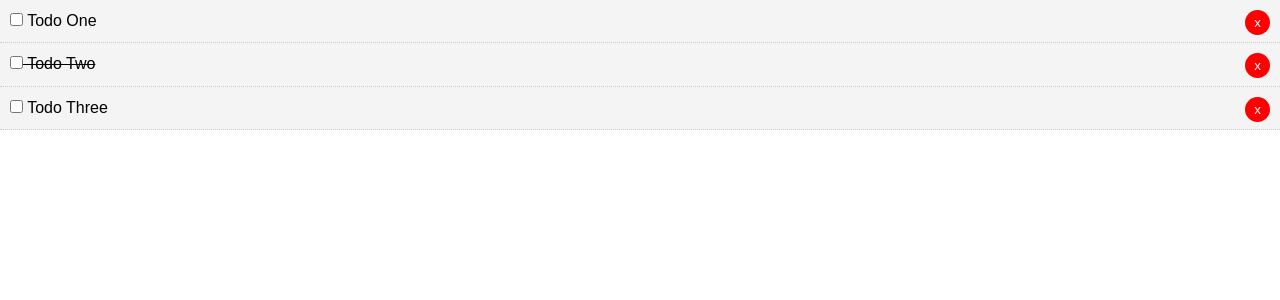
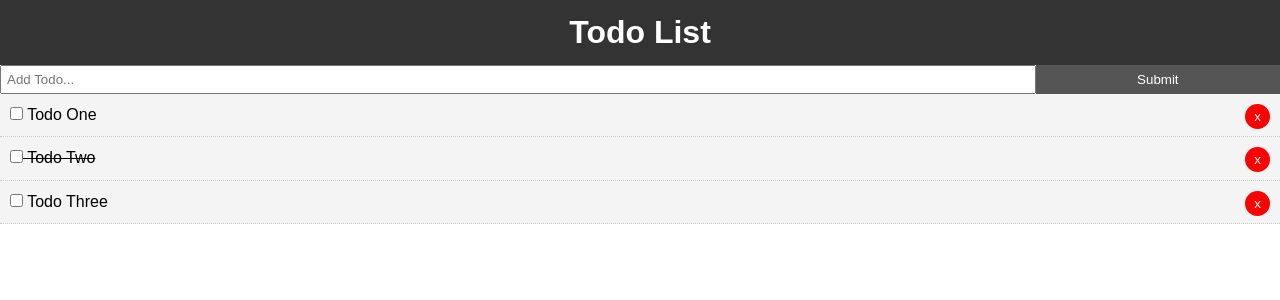
Before and after one commit to kburakozdemir/vue-js-crash-course, a Vue app: page / in a window 1280 px wide. Shown: the top 300 px of the page. Built offline with nearby package versions, Linux system fonts and the light colour scheme.

Commit message:
Add Todo item

```diff
--- a/package.json
+++ b/package.json
@@ -9,6 +9,7 @@
   },
   "dependencies": {
     "core-js": "^3.6.5",
+    "uuid": "^8.3.1",
     "vue": "^2.6.11"
   },
   "devDependencies": {
--- a/src/App.vue
+++ b/src/App.vue
@@ -1,16 +1,22 @@
 <template>
   <div id="app">
+    <Header />
+    <AddTodo v-on:add-todo="addTodo" />
     <Todos v-bind:todos="todos" v-on:del-todo="deleteTodo" />
   </div>
 </template>
 
 <script>
+import Header from "./components/layout/Header";
 import Todos from "./components/Todos";
+import AddTodo from "./components/AddTodo";
 
 export default {
   name: "App",
   components: {
+    Header,
     Todos,
+    AddTodo,
   },
   data() {
     return {
@@ -36,7 +42,10 @@
   },
   methods: {
     deleteTodo(id) {
-      this.todos = this.todos.filter(todo => todo.id !== id);
+      this.todos = this.todos.filter((todo) => todo.id !== id);
+    },
+    addTodo(newTodo) {
+      this.todos = [...this.todos, newTodo];
     },
   },
 };
@@ -53,4 +62,17 @@
   font-family: Arial, Helvetica, sans-serif;
   line-height: 1.4;
 }
+
+.btn {
+  display: inline-block;
+  border: none;
+  background: #555;
+  color: #fff;
+  padding: 7px 20px;
+  cursor: pointer;
+}
+
+.btn:hover {
+  background: #666;
+}
 </style>
--- /dev/null
+++ b/src/components/AddTodo.vue
@@ -0,0 +1,52 @@
+<template>
+  <div>
+    <form @submit.prevent="addTodo">
+      <input
+        type="text"
+        v-model="title"
+        name="title"
+        placeholder="Add Todo..."
+      />
+      <input type="submit" value="Submit" class="btn" />
+    </form>
+  </div>
+</template>
+
+<script>
+import { v4 as uuidv4 } from 'uuid';
+
+export default {
+  name: "AddTodo",
+  data() {
+    return {
+      title: "",
+    };
+  },
+  methods: {
+    addTodo(e) {
+      e.preventDefault();
+      const newTodo = {
+        id: uuidv4(),
+        title: this.title,
+        completed: false,
+      };
+      // Send up to parent
+      this.$emit("add-todo", newTodo);
+      this.title = '';
+    },
+  },
+};
+</script>
+
+<style scoped>
+form {
+  display: flex;
+}
+input[type="text"] {
+  flex: 10;
+  padding: 5px;
+}
+input[type="submit"] {
+  flex: 2;
+}
+</style>
--- /dev/null
+++ b/src/components/layout/Header.vue
@@ -0,0 +1,25 @@
+<template>
+  <header class="header">
+    <h1>Todo List</h1>
+  </header>
+</template>
+
+<script>
+export default {
+  name: "Header",
+};
+</script>
+
+<style scoped>
+.header {
+  background: #333;
+  color: #fff;
+  text-align: center;
+  padding: 10px;
+}
+.header a {
+  color: #fff;
+  padding-right: 5px;
+  text-decoration: none;
+}
+</style>
```
Also changed, not shown: 1 other file (tests, documents, lock files or other folders).
